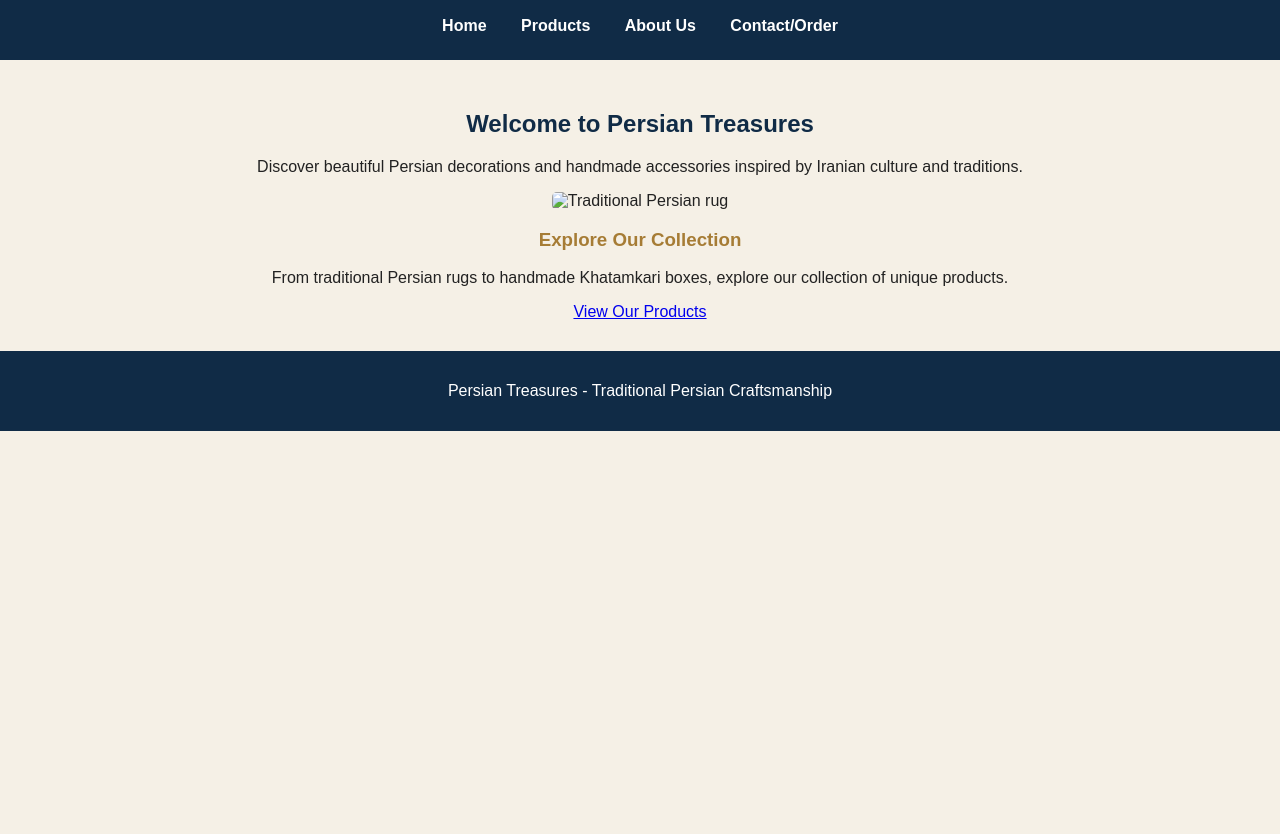
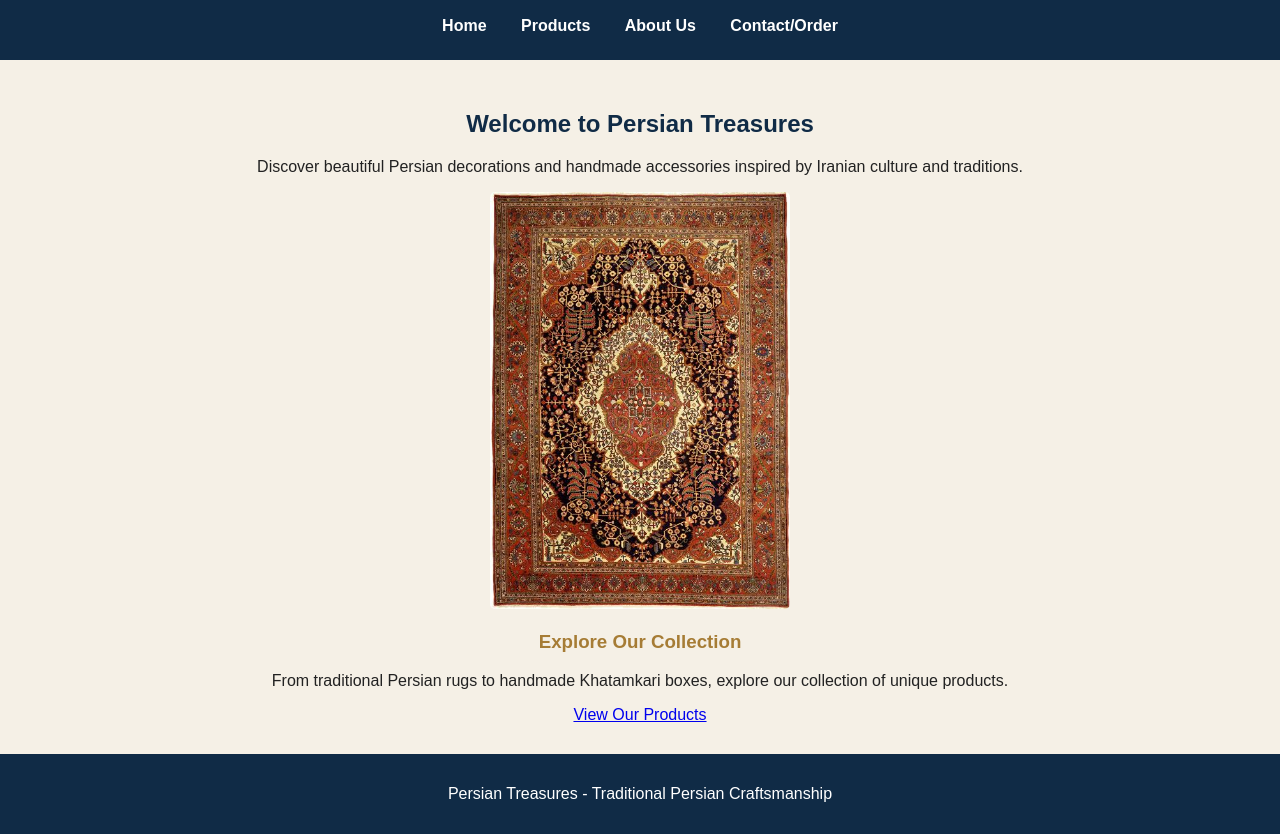
Before and after one commit to KD04-aura/crit_c, a plain HTML site: page index.html in a window 1280 px wide. Shown: the part 99-933 px from the top of the page. Before the commit the page ends 800 px from the top, so only its background shows below. Drawn offline with Linux system fonts and the light colour scheme.

Commit message:
Update index.html

```diff
--- a/index.html
+++ b/index.html
@@ -24,7 +24,7 @@
 
         <p>Discover beautiful Persian decorations and handmade accessories inspired by Iranian culture and traditions.</p>
 
-        <img src="Media/carpet.jpg" alt="Traditional Persian rug" width="300">
+        <img src="carpet.jpg" alt="Traditional Persian rug" width="300">
 
         <h3>Explore Our Collection</h3>
 
```
